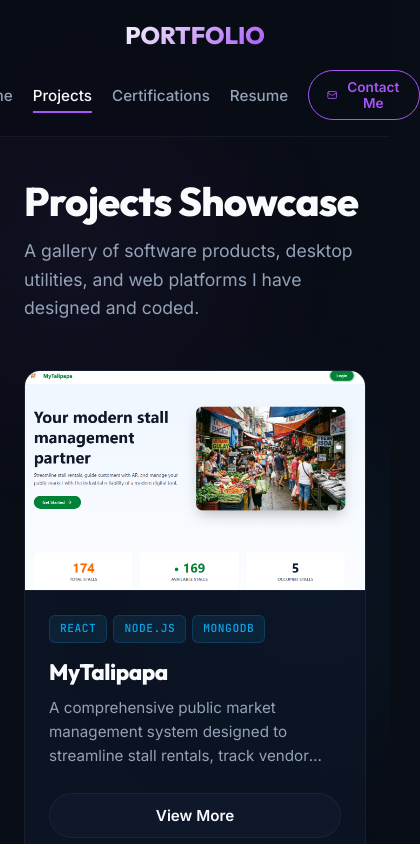
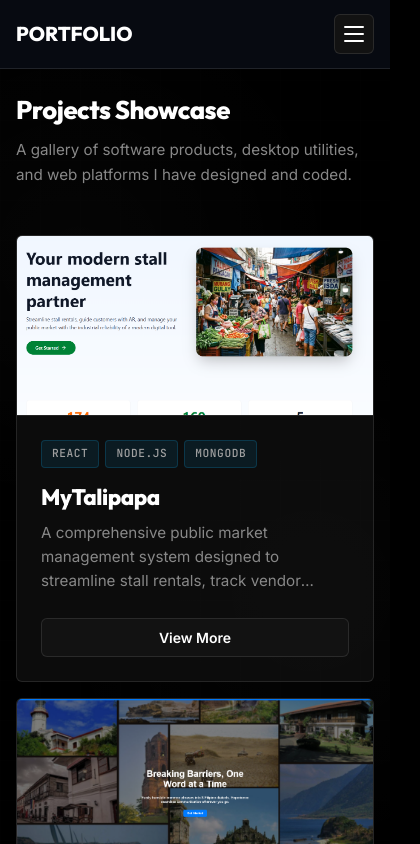
Before and after one commit to ChristianJuliales/Portfolio, a React (Vite) app: page / in a window 390 px wide. Both pictures are taken after a click on the button "All Projects". Shown: the top 844 px of the page, 420 px wide, since content can reach past the window. Built offline with nearby package versions, Linux system fonts and the light colour scheme.

Commit message:
ayos na daw

```diff
--- a/src/components/Footer.jsx
+++ b/src/components/Footer.jsx
@@ -22,14 +22,13 @@ const Linkedin = ({ size = 24 }) => (
   </svg>
 );
 
-export default function Footer({ setActiveTab }) {
+export default function Footer({ }) {
   const currentYear = new Date().getFullYear();
 
   return (
     <footer className="footer-wrapper">
       <div className="container footer-content">
         <div className="footer-copyright">
-          <p style={{ fontWeight: 600, color: 'var(--color-text-main)', marginBottom: '4px' }}>CDNJ Portfolio</p>
           <p>
             © {currentYear} Christian Dave N. Juliales. All Rights Reserved.
           </p>
--- a/src/components/Navbar.jsx
+++ b/src/components/Navbar.jsx
@@ -1,6 +1,9 @@
-import { Mail } from 'lucide-react';
+import { useState } from 'react';
+import { Mail, X } from 'lucide-react';
 
 export default function Navbar({ activeTab, setActiveTab }) {
+  const [menuOpen, setMenuOpen] = useState(false);
+
   const navItems = [
     { id: 'home', label: 'Home' },
     { id: 'projects', label: 'Projects' },
@@ -9,36 +12,41 @@ export default function Navbar({ activeTab, setActiveTab }) {
   ];
 
   const handleContactClick = () => {
+    setMenuOpen(false);
     if (activeTab !== 'home') {
       setActiveTab('home');
       setTimeout(() => {
         const elem = document.getElementById('contact-section');
-        if (elem) {
-          elem.scrollIntoView({ behavior: 'smooth' });
-        }
+        if (elem) elem.scrollIntoView({ behavior: 'smooth' });
       }, 150);
     } else {
       const elem = document.getElementById('contact-section');
-      if (elem) {
-        elem.scrollIntoView({ behavior: 'smooth' });
-      }
+      if (elem) elem.scrollIntoView({ behavior: 'smooth' });
     }
   };
 
+  const handleNavClick = (id) => {
+    setActiveTab(id);
+    setMenuOpen(false);
+  };
+
   return (
+    <>
       <header className="header-wrapper">
         <div className="container navbar-container">
-        <div className="logo" onClick={() => setActiveTab('home')} style={{ cursor: 'pointer' }}>
+          {/* Logo */}
+          <div className="logo" onClick={() => handleNavClick('home')} style={{ cursor: 'pointer' }}>
             <span>PORTFOLIO</span>
           </div>
 
-        <nav>
+          {/* Desktop Nav */}
+          <nav className="desktop-nav">
             <ul className="nav-links">
               {navItems.map((item) => (
                 <li key={item.id}>
                   <span
                     className={`nav-link ${activeTab === item.id ? 'active' : ''}`}
-                  onClick={() => setActiveTab(item.id)}
+                    onClick={() => handleNavClick(item.id)}
                   >
                     {item.label}
                   </span>
@@ -56,7 +64,82 @@ export default function Navbar({ activeTab, setActiveTab }) {
               </li>
             </ul>
           </nav>
+
+          {/* Hamburger Button (mobile only) */}
+          <button
+            className={`hamburger ${menuOpen ? 'open' : ''}`}
+            onClick={() => setMenuOpen(!menuOpen)}
+            aria-label="Toggle navigation menu"
+            aria-expanded={menuOpen}
+          >
+            <span />
+            <span />
+            <span />
+          </button>
         </div>
       </header>
+
+      {/* Mobile Overlay */}
+      <div
+        className={`mobile-nav-overlay ${menuOpen ? 'open' : ''}`}
+        onClick={() => setMenuOpen(false)}
+      />
+
+      {/* Mobile Drawer */}
+      <div className={`mobile-nav-drawer ${menuOpen ? 'open' : ''}`}>
+        {/* Close button inside drawer */}
+        <button
+          onClick={() => setMenuOpen(false)}
+          style={{
+            position: 'absolute',
+            top: '20px',
+            right: '20px',
+            background: 'var(--color-surface-hover)',
+            border: '1px solid var(--color-border)',
+            borderRadius: '50%',
+            width: '36px',
+            height: '36px',
+            display: 'flex',
+            alignItems: 'center',
+            justifyContent: 'center',
+            cursor: 'pointer',
+            color: 'var(--color-text-main)',
+          }}
+          aria-label="Close menu"
+        >
+          <X size={18} />
+        </button>
+
+        {/* Logo in drawer */}
+        <div
+          className="logo"
+          style={{ fontSize: '1.1rem', marginBottom: '24px', cursor: 'pointer' }}
+          onClick={() => handleNavClick('home')}
+        >
+          PORTFOLIO
+        </div>
+
+        {navItems.map((item) => (
+          <span
+            key={item.id}
+            className={`mobile-nav-link ${activeTab === item.id ? 'active' : ''}`}
+            onClick={() => handleNavClick(item.id)}
+          >
+            {item.label}
+          </span>
+        ))}
+
+        <div className="mobile-nav-contact">
+          <button
+            className="btn btn-outline"
+            style={{ width: '100%', justifyContent: 'center' }}
+            onClick={handleContactClick}
+          >
+            <Mail size={16} />
+            Contact Me
+          </button>
+        </div>
+      </div>
+    </>
   );
 }
--- a/src/index.css
+++ b/src/index.css
@@ -2,25 +2,25 @@
 
 /* CSS Variables based on Style Guide */
 :root {
-  --color-bg: #090d16;
-  --color-surface: #0f172a;
-  --color-surface-hover: #1e293b;
-  --color-surface-card: rgba(15, 23, 42, 0.65);
+  --color-bg: #000000;
+  --color-surface: #121212;
+  --color-surface-hover: #1e1e1e;
+  --color-surface-card: rgba(18, 18, 18, 0.7);
 
-  --color-primary: #a855f7;       /* Purple */
-  --color-primary-rgb: 168, 85, 247;
-  --color-secondary: #0ea5e9;     /* Sky Blue */
-  --color-secondary-rgb: 14, 165, 233;
-  --color-tertiary: #10b981;      /* Emerald Green */
-  --color-tertiary-rgb: 16, 185, 129;
-  --color-neutral-muted: #1e293b; /* Dark slate */
+  --color-primary: #ffffff;       /* White */
+  --color-primary-rgb: 255, 255, 255;
+  --color-secondary: #a0a0a0;     /* Light Grey */
+  --color-secondary-rgb: 160, 160, 160;
+  --color-tertiary: #ffffff;      /* White */
+  --color-tertiary-rgb: 255, 255, 255;
+  --color-neutral-muted: #1e1e1e; /* Dark slate */
 
-  --color-text-main: #f8fafc;
-  --color-text-muted: #94a3b8;
-  --color-text-secondary: #cbd5e1;
+  --color-text-main: #ffffff;
+  --color-text-muted: #888888;
+  --color-text-secondary: #cccccc;
 
-  --color-border: rgba(255, 255, 255, 0.05);
-  --color-border-hover: rgba(168, 85, 247, 0.25);
+  --color-border: rgba(255, 255, 255, 0.1);
+  --color-border-hover: rgba(255, 255, 255, 0.35);
 
   --font-headline: 'Outfit', -apple-system, BlinkMacSystemFont, 'Segoe UI', Roboto, sans-serif;
   --font-body: 'Inter', -apple-system, BlinkMacSystemFont, 'Segoe UI', Roboto, sans-serif;
@@ -29,8 +29,8 @@
   --transition-smooth: all 0.3s cubic-bezier(0.4, 0, 0.2, 1);
   --transition-fast: all 0.15s ease;
 
-  --glow-shadow: 0 0 25px rgba(168, 85, 247, 0.15);
-  --glow-shadow-secondary: 0 0 25px rgba(14, 165, 233, 0.15);
+  --glow-shadow: 0 0 25px rgba(255, 255, 255, 0.08);
+  --glow-shadow-secondary: 0 0 25px rgba(255, 255, 255, 0.05);
 }
 
 /* Base Styles */
@@ -64,8 +64,8 @@ body::before {
   width: 100vw;
   height: 100vh;
   background-image:
-    radial-gradient(circle at 20% 30%, rgba(168, 85, 247, 0.05) 0%, transparent 40%),
-    radial-gradient(circle at 80% 70%, rgba(14, 165, 233, 0.05) 0%, transparent 40%),
+    radial-gradient(circle at 20% 30%, rgba(255, 255, 255, 0.02) 0%, transparent 40%),
+    radial-gradient(circle at 80% 70%, rgba(255, 255, 255, 0.02) 0%, transparent 40%),
     linear-gradient(rgba(255, 255, 255, 0.005) 1px, transparent 1px),
     linear-gradient(90deg, rgba(255, 255, 255, 0.005) 1px, transparent 1px);
   background-size: 100% 100%, 100% 100%, 40px 40px, 40px 40px;
@@ -104,7 +104,7 @@ h1, h2, h3, h4, h5, h6 {
 }
 ::-webkit-scrollbar-thumb {
   background: var(--color-surface-hover);
-  border-radius: 4px;
+  border-radius: 3px;
 }
 ::-webkit-scrollbar-thumb:hover {
   background: var(--color-primary);
@@ -116,7 +116,7 @@ h1, h2, h3, h4, h5, h6 {
   backdrop-filter: blur(12px);
   -webkit-backdrop-filter: blur(12px);
   border: 1px solid var(--color-border);
-  border-radius: 16px;
+  border-radius: 8px;
   padding: 24px;
   transition: var(--transition-smooth);
 }
@@ -170,7 +170,7 @@ h1, h2, h3, h4, h5, h6 {
   font-size: 0.75rem;
   font-weight: 500;
   padding: 4px 10px;
-  border-radius: 6px;
+  border-radius: 4px;
   text-transform: uppercase;
   letter-spacing: 0.05em;
   display: inline-flex;
@@ -203,7 +203,7 @@ h1, h2, h3, h4, h5, h6 {
   justify-content: center;
   gap: 8px;
   padding: 12px 24px;
-  border-radius: 9999px;
+  border-radius: 6px;
   font-weight: 600;
   font-size: 0.95rem;
   cursor: pointer;
@@ -211,14 +211,15 @@ h1, h2, h3, h4, h5, h6 {
 }
 
 .btn-primary {
-  background: linear-gradient(135deg, var(--color-primary), #8b5cf6);
-  color: white;
-  box-shadow: 0 4px 15px rgba(168, 85, 247, 0.3);
+  background: #ffffff;
+  color: #000000;
+  box-shadow: 0 4px 15px rgba(255, 255, 255, 0.1);
 }
 
 .btn-primary:hover {
   transform: translateY(-2px);
-  box-shadow: 0 6px 20px rgba(168, 85, 247, 0.5), var(--glow-shadow);
+  background: #e0e0e0;
+  box-shadow: 0 6px 20px rgba(255, 255, 255, 0.2), var(--glow-shadow);
 }
 
 .btn-secondary {
@@ -228,19 +229,19 @@ h1, h2, h3, h4, h5, h6 {
 }
 
 .btn-secondary:hover {
-  border-color: var(--color-text-muted);
+  border-color: var(--color-text-main);
   background: var(--color-surface-hover);
   transform: translateY(-2px);
 }
 
 .btn-outline {
   background: transparent;
-  color: var(--color-primary);
-  border: 1px solid var(--color-primary);
+  color: #ffffff;
+  border: 1px solid #ffffff;
 }
 
 .btn-outline:hover {
-  background: rgba(168, 85, 247, 0.08);
+  background: rgba(255, 255, 255, 0.1);
   box-shadow: var(--glow-shadow);
   transform: translateY(-2px);
 }
@@ -375,29 +376,331 @@ h1, h2, h3, h4, h5, h6 {
   gap: 40px;
 }
 
-/* Responsive adjustments */
-@media (max-width: 768px) {
-  .navbar-container {
-    flex-direction: column;
-    height: auto;
-    padding: 16px 24px;
-    gap: 16px;
+/* ─── Hamburger / Mobile Nav ──────────────────────────────── */
+.hamburger {
+  display: none;
+  flex-direction: column;
+  justify-content: center;
+  align-items: center;
+  gap: 5px;
+  width: 40px;
+  height: 40px;
+  cursor: pointer;
+  background: var(--color-surface);
+  border: 1px solid var(--color-border);
+  border-radius: 6px;
+  padding: 8px;
+  transition: var(--transition-smooth);
+  flex-shrink: 0;
+}
+
+.hamburger:hover {
+  border-color: var(--color-primary);
+  background: var(--color-surface-hover);
+}
+
+.hamburger span {
+  display: block;
+  width: 20px;
+  height: 2px;
+  background: var(--color-text-main);
+  border-radius: 2px;
+  transition: var(--transition-smooth);
+}
+
+.hamburger.open span:nth-child(1) {
+  transform: translateY(7px) rotate(45deg);
+}
+.hamburger.open span:nth-child(2) {
+  opacity: 0;
+  transform: scaleX(0);
+}
+.hamburger.open span:nth-child(3) {
+  transform: translateY(-7px) rotate(-45deg);
+}
+
+/* Mobile nav drawer */
+.mobile-nav-overlay {
+  display: none;
+  position: fixed;
+  inset: 0;
+  background: rgba(9, 13, 22, 0.6);
+  backdrop-filter: blur(4px);
+  z-index: 98;
+}
+
+.mobile-nav-overlay.open {
+  display: block;
+}
+
+.mobile-nav-drawer {
+  display: none;
+  position: fixed;
+  top: 0;
+  right: -100%;
+  width: min(320px, 85vw);
+  height: 100vh;
+  background: var(--color-surface);
+  border-left: 1px solid var(--color-border);
+  z-index: 99;
+  flex-direction: column;
+  padding: 80px 28px 40px;
+  gap: 8px;
+  transition: right 0.35s cubic-bezier(0.4, 0, 0.2, 1);
+  overflow-y: auto;
+}
+
+.mobile-nav-drawer.open {
+  right: 0;
+}
+
+.mobile-nav-link {
+  display: flex;
+  align-items: center;
+  gap: 12px;
+  padding: 14px 16px;
+  border-radius: 6px;
+  font-weight: 600;
+  font-size: 1rem;
+  color: var(--color-text-muted);
+  cursor: pointer;
+  transition: var(--transition-smooth);
+  border: 1px solid transparent;
+}
+
+.mobile-nav-link:hover,
+.mobile-nav-link.active {
+  color: var(--color-text-main);
+  background: var(--color-surface-hover);
+  border-color: var(--color-border-hover);
+}
+
+.mobile-nav-link.active {
+  color: var(--color-primary);
+}
+
+.mobile-nav-contact {
+  margin-top: 16px;
+  padding-top: 16px;
+  border-top: 1px solid var(--color-border);
+}
+
+/* ─── Desktop (≤1200px) ──────────────────────────────────── */
+@media (max-width: 1200px) {
+  .container {
+    padding: 0 32px;
   }
-  .nav-links {
-    gap: 20px;
-    width: 100%;
-    justify-content: center;
+}
+
+/* ─── Small Desktop / Large Tablet (≤1024px) ─────────────── */
+@media (max-width: 1024px) {
+  .container {
+    padding: 0 28px;
   }
-  .footer-content {
-    flex-direction: column;
-    text-align: center;
+
+  .resume-grid {
+    grid-template-columns: 1fr 1fr;
+    gap: 32px;
   }
+
   .about-grid {
     grid-template-columns: 1fr;
     gap: 32px;
   }
+}
+
+/* ─── Tablet (≤768px) ────────────────────────────────────── */
+@media (max-width: 768px) {
+  /* Navbar: show hamburger, hide desktop links */
+  .hamburger {
+    display: flex;
+  }
+
+  .desktop-nav {
+    display: none !important;
+  }
+
+  .mobile-nav-drawer {
+    display: flex;
+  }
+
+  .navbar-container {
+    height: 68px;
+    padding: 0 20px;
+    flex-direction: row;
+    justify-content: space-between;
+  }
+
+  .logo {
+    font-size: 1.25rem;
+  }
+
+  /* Container */
+  .container {
+    padding: 0 20px;
+  }
+
+  /* Typography */
+  .section-title {
+    font-size: 1.9rem;
+  }
+
+  .section-subtitle {
+    font-size: 1rem;
+    margin-bottom: 28px;
+  }
+
+  /* Grid layouts */
+  .grid-responsive {
+    grid-template-columns: 1fr;
+    gap: 20px;
+  }
+
   .resume-grid {
     grid-template-columns: 1fr;
-    gap: 32px;
+    gap: 28px;
+  }
+
+  .about-grid {
+    grid-template-columns: 1fr;
+    gap: 24px;
+  }
+
+  /* Footer */
+  .footer-wrapper {
+    padding: 32px 0;
+    margin-top: 60px;
+  }
+
+  .footer-content {
+    flex-direction: column;
+    text-align: center;
+    gap: 16px;
+  }
+
+  .footer-socials {
+    gap: 16px;
+    flex-wrap: wrap;
+    justify-content: center;
+  }
+
+  /* Cards */
+  .card-glass {
+    padding: 20px;
   }
 }
+
+/* ─── Mobile (≤480px) ────────────────────────────────────── */
+@media (max-width: 480px) {
+  .container {
+    padding: 0 16px;
+  }
+
+  .section-title {
+    font-size: 1.6rem;
+    gap: 8px;
+  }
+
+  .section-subtitle {
+    font-size: 0.95rem;
+  }
+
+  .btn {
+    padding: 10px 18px;
+    font-size: 0.875rem;
+  }
+
+  .footer-socials {
+    gap: 12px;
+  }
+
+  .social-link span {
+    display: none; /* icon-only on very small screens */
+  }
+
+  .card-glass {
+    padding: 16px;
+    border-radius: 6px;
+  }
+
+  .grid-responsive {
+    grid-template-columns: 1fr;
+    gap: 16px;
+  }
+}
+
+/* ─── Fine-grained per-page tweaks ──────────────────────── */
+
+/* Project & certification card image — scale on tablet */
+@media (max-width: 768px) {
+  /* Force project card image to be a bit shorter on mobile */
+  .project-img-wrap {
+    height: 180px !important;
+  }
+
+  /* Modals: ensure full-width on tablet overlay */
+  .modal-overlay-pad {
+    padding: 16px;
+  }
+
+  /* Hero banner slightly shorter on tablet */
+  .hero-banner {
+    height: 180px !important;
+  }
+
+  /* Section headers: prevent wrapping issues */
+  .section-title {
+    flex-wrap: wrap;
+    line-height: 1.3;
+  }
+
+  /* Tech stack cards compact on tablet */
+  .tech-card-inner {
+    padding: 18px 12px !important;
+  }
+}
+
+@media (max-width: 480px) {
+  /* Modal overlay nearly full-screen on phone */
+  .modal-overlay-pad {
+    padding: 8px;
+  }
+
+  /* Certification verify button full-width on mobile */
+  .cert-verify-btn {
+    width: 100%;
+  }
+
+  /* Footer: smaller text on very small screens */
+  .footer-copyright {
+    font-size: 0.8rem;
+  }
+
+  /* Hero banner even shorter on tiny phones */
+  .hero-banner {
+    height: 140px !important;
+  }
+
+  /* Resume education timeline closer to edge */
+  .resume-timeline {
+    padding-left: 16px !important;
+  }
+}
+
+/* ─── Touch / hover device fixes ────────────────────────── */
+@media (hover: none) {
+  /* Disable translateY hover effects on touch — prevents stuck states */
+  .card-glass:hover {
+    transform: none;
+  }
+
+  .btn-primary:hover,
+  .btn-secondary:hover,
+  .btn-outline:hover {
+    transform: none;
+  }
+
+  .social-link:hover {
+    transform: none;
+  }
+}
--- a/src/pages/Projects.jsx
+++ b/src/pages/Projects.jsx
@@ -45,7 +45,7 @@ export default function Projects() {
   const [activeProject, setActiveProject] = useState(null);
 
   return (
-    <div className="container animate-fade-in" style={{ padding: '40px 24px' }}>
+    <div className="container animate-fade-in" style={{ padding: 'clamp(24px, 4vw, 40px) clamp(16px, 3vw, 24px)' }}>
       <header style={{ marginBottom: '48px' }}>
         <h1 className="section-title">
           Projects Showcase
@@ -69,7 +69,7 @@ export default function Projects() {
                 overflow: 'hidden'
               }}
             >
-              <div style={{ height: '220px', width: '100%', overflow: 'hidden', borderBottom: '1px solid var(--color-border)', position: 'relative' }}>
+              <div className="project-img-wrap" style={{ height: '220px', width: '100%', overflow: 'hidden', borderBottom: '1px solid var(--color-border)', position: 'relative' }}>
                 <img
                   src={project.imageUrl}
                   alt={project.title}
@@ -123,7 +123,7 @@ export default function Projects() {
           textAlign: 'center',
           padding: '60px 20px',
           border: '1px dashed var(--color-border)',
-          borderRadius: '16px',
+          borderRadius: '4px',
           color: 'var(--color-text-muted)'
         }}>
           No projects found matching your query.
@@ -151,25 +151,31 @@ export default function Projects() {
           <div style={{
             backgroundColor: 'var(--color-surface)',
             border: '1px solid var(--color-border)',
-            borderRadius: '24px',
+            borderRadius: '8px',
             width: '100%',
             maxWidth: '700px',
-            maxHeight: '90vh',
+            maxHeight: '82vh',
             overflowY: 'auto',
-            padding: '32px',
+            padding: 'clamp(20px, 4vw, 32px)',
             position: 'relative',
             boxShadow: 'var(--glow-shadow)',
+            transform: 'translateY(10px)',
             animation: 'fadeIn 0.3s cubic-bezier(0.16, 1, 0.3, 1) forwards'
           }}
           onClick={(e) => e.stopPropagation()}
           >
-            {/* Close Button */}
+            {/* Modal Header (Title + Close Button) */}
+            <div style={{
+              display: 'flex',
+              justifyContent: 'space-between',
+              alignItems: 'center',
+              marginBottom: '20px',
+              gap: '16px'
+            }}>
+              <h2 style={{ fontSize: 'clamp(1.4rem, 4vw, 2.05rem)', fontWeight: 850, margin: 0 }}>{activeProject.title}</h2>
               <button
                 onClick={() => setActiveProject(null)}
                 style={{
-                position: 'absolute',
-                top: '24px',
-                right: '24px',
                   backgroundColor: 'rgba(255, 255, 255, 0.05)',
                   border: '1px solid var(--color-border)',
                   width: '36px',
@@ -179,17 +185,20 @@ export default function Projects() {
                   alignItems: 'center',
                   justifyContent: 'center',
                   cursor: 'pointer',
-                transition: 'var(--transition-fast)'
+                  flexShrink: 0,
+                  transition: 'var(--transition-fast)',
+                  color: 'var(--color-text-main)'
                 }}
               >
                 <X size={18} />
               </button>
+            </div>
 
             {/* Modal Image */}
             <div style={{
               width: '100%',
-              height: '240px',
-              borderRadius: '16px',
+              height: 'clamp(160px, 30vw, 240px)',
+              borderRadius: '4px',
               overflow: 'hidden',
               marginBottom: '24px',
               border: '1px solid var(--color-border)'
@@ -201,14 +210,12 @@ export default function Projects() {
               />
             </div>
 
-            {/* Title & Technologies */}
+            {/* Technologies */}
             <div style={{ display: 'flex', flexWrap: 'wrap', gap: '8px', marginBottom: '16px' }}>
               {activeProject.technologies.map(tag => (
                 <span key={tag} className="badge badge-primary">{tag}</span>
               ))}
             </div>
-
-            <h2 style={{ fontSize: '2.05rem', fontWeight: 850, marginBottom: '16px' }}>{activeProject.title}</h2>
 
             {/* Description */}
             <p style={{
@@ -224,6 +231,7 @@ export default function Projects() {
             {(activeProject.liveLink || activeProject.githubLink) && (
               <div style={{
                 display: 'flex',
+                flexWrap: 'wrap',
                 gap: '12px',
                 paddingTop: '20px',
                 borderTop: '1px solid var(--color-border)',
```
Also changed, not shown: src/pages/Certification.jsx (+24 -13 lines), src/pages/Home.jsx (+20 -17 lines), src/pages/Resume.jsx (+9 -9 lines). Lines whose indentation alone changed are shown as unchanged.
